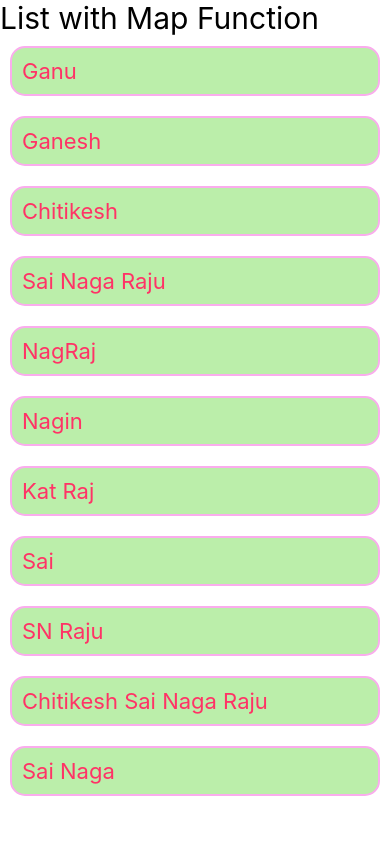
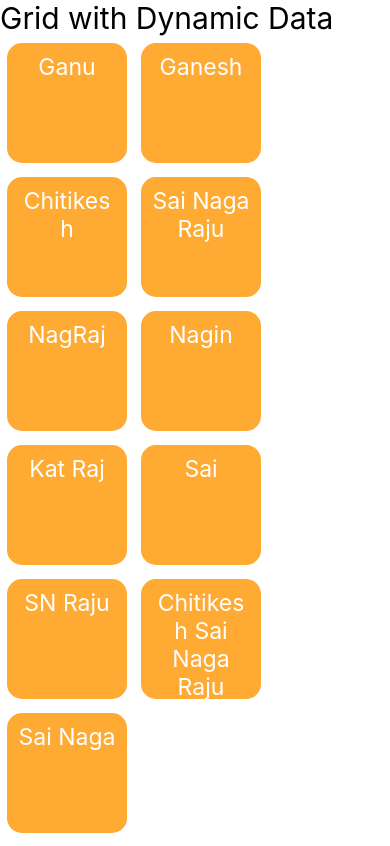
Before and after one commit to meihu-ganesh/ProjectNativeJs, a React Native app: screen / in a window 390 px wide. Built offline with nearby package versions, Linux system fonts and the light colour scheme.

Commit message:
Grid with Dynamic Data

```diff
--- a/App.js
+++ b/App.js
@@ -9,14 +9,13 @@
 import React, {useState} from 'react';
 import {Alert, Button, FlatList, ScrollView, StyleSheet, Text, TextInput, View} from 'react-native';
 import ExStyles from './style';
-import MapList from './components/MapList';
+import GridData from './Pages/GridData';
+
 
 const App = () => {
 
-
-
   return (
-    <MapList />
+    <GridData />
   );
 };
 
--- /dev/null
+++ b/Pages/GridData.js
@@ -0,0 +1,66 @@
+import React from "react";
+import { Text, View } from "react-native";
+import ExStyles from "../style";
+
+const GridData = () => {
+
+    const users = [
+        {
+            id: 1,
+            name: 'Ganu',
+        },
+        {
+            id: 2,
+            name: 'Ganesh',
+        },
+        {
+            id: 3,
+            name: 'Chitikesh',
+        },
+        {
+            id: 4,
+            name: 'Sai Naga Raju',
+        },
+        {
+            id: 5,
+            name: 'NagRaj',
+        },
+        {
+            id: 6,
+            name: 'Nagin',
+        },
+        {
+            id: 7,
+            name: 'Kat Raj',
+        },
+        {
+            id: 8,
+            name: 'Sai',
+        },
+        {
+            id: 9,
+            name: 'SN Raju',
+        },
+        {
+            id: 10,
+            name: 'Chitikesh Sai Naga Raju',
+        },
+        {
+            id: 11,
+            name: 'Sai Naga',
+        },
+    ];
+
+    return (
+        <View>
+            <Text style={{fontSize:30}}>Grid with Dynamic Data</Text>
+            <View style={ExStyles.gridContainer}>
+                {
+                    users.map((item)=><Text style={ExStyles.gridItem}>{item.name}</Text>)
+                }
+            </View>
+        </View>
+    )
+};
+
+export default GridData;
--- a/style.js
+++ b/style.js
@@ -29,6 +29,23 @@ const ExStyles = StyleSheet.create ({
         margin: 10,
         borderRadius: 15,
     },
+    gridContainer: {
+        flex:1,
+        flexDirection: "row",
+        flexWrap: "wrap",
+    },
+    gridItem: {
+        fontSize: 23,
+        backgroundColor: "#ffaa33",
+        color: "#fff",
+        margin: 7,
+        padding: 10,
+        width: 120,
+        height: 120,
+        borderRadius: 15,
+        textAlign: "center",
+        textAlignVertical: "center",
+    }
 });
 
 export default ExStyles;
```
